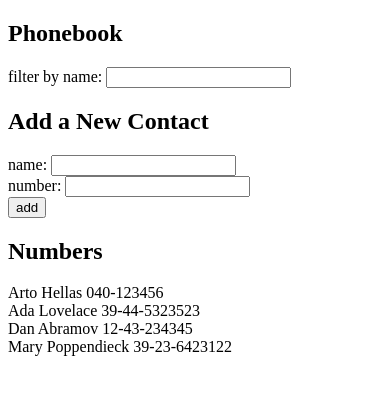
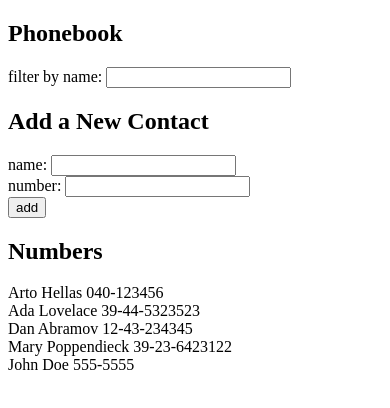
Before and after one commit to adrianang/full-stack-open, a React (Create React App) app in the folder part2/phonebook/: page / in a window 390 px wide. Shown: the top 408 px of the page. Built offline with nearby package versions, Linux system fonts and the light colour scheme; data requests are answered from the project's data file.

Commit message:
Complete exercise 2.15: phonebook, step 7 (create post resources to save numbers to the server)

```diff
--- a/part2/phonebook/db.json
+++ b/part2/phonebook/db.json
@@ -1,5 +1,5 @@
 {
-  "persons":[
+  "persons": [
     {
       "name": "Arto Hellas",
       "number": "040-123456",
@@ -19,6 +19,11 @@
       "name": "Mary Poppendieck",
       "number": "39-23-6423122",
       "id": 4
+    },
+    {
+      "name": "John Doe",
+      "number": "555-5555",
+      "id": 5
     }
   ]
 }
--- a/part2/phonebook/src/App.js
+++ b/part2/phonebook/src/App.js
@@ -32,9 +32,13 @@ const App = () => {
       number: newNumber
     }
 
-    setPersons(persons.concat(personObject))
-    setName('')
-    setNumber('')
+    axios
+      .post('http://localhost:3001/persons', personObject)
+      .then(response => {
+        setPersons(persons.concat(personObject))
+        setName('')
+        setNumber('')
+      })
   }
 
   const handleNameChange = (event) => setName(event.target.value)
```
